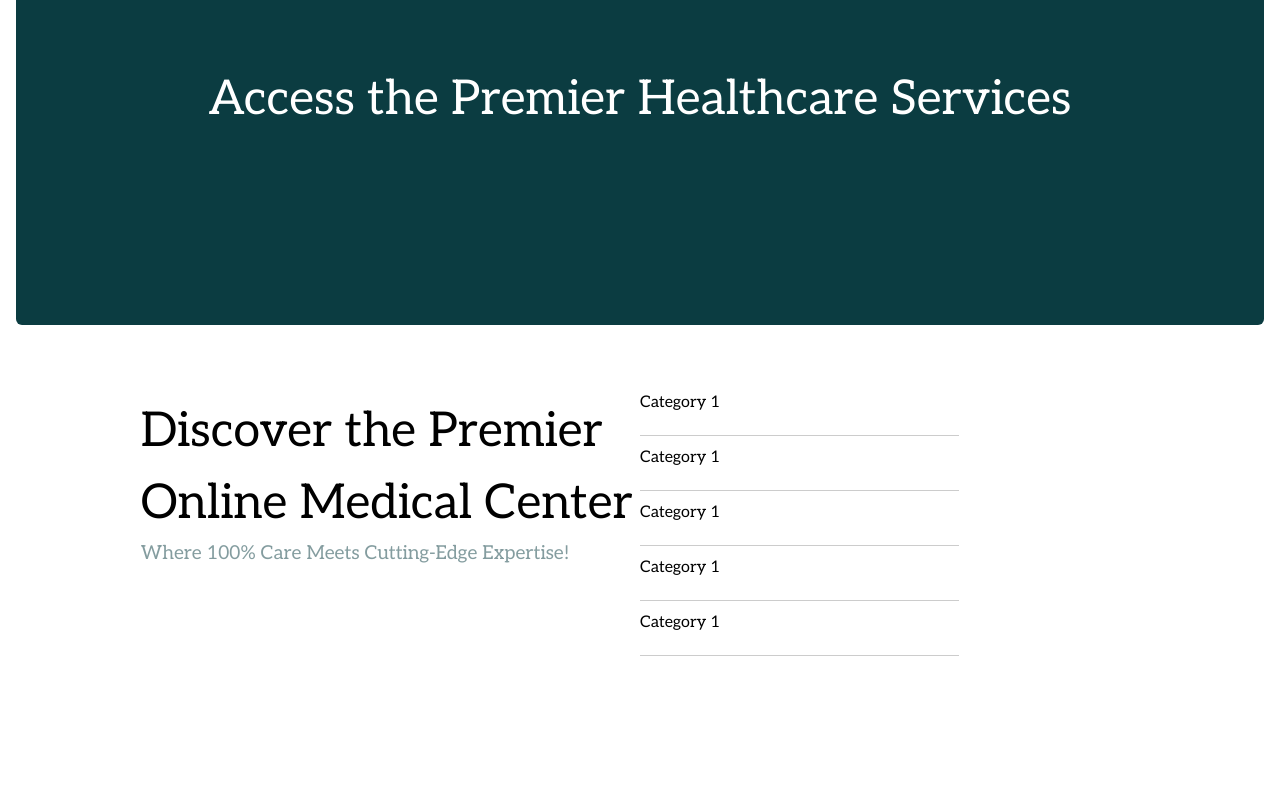
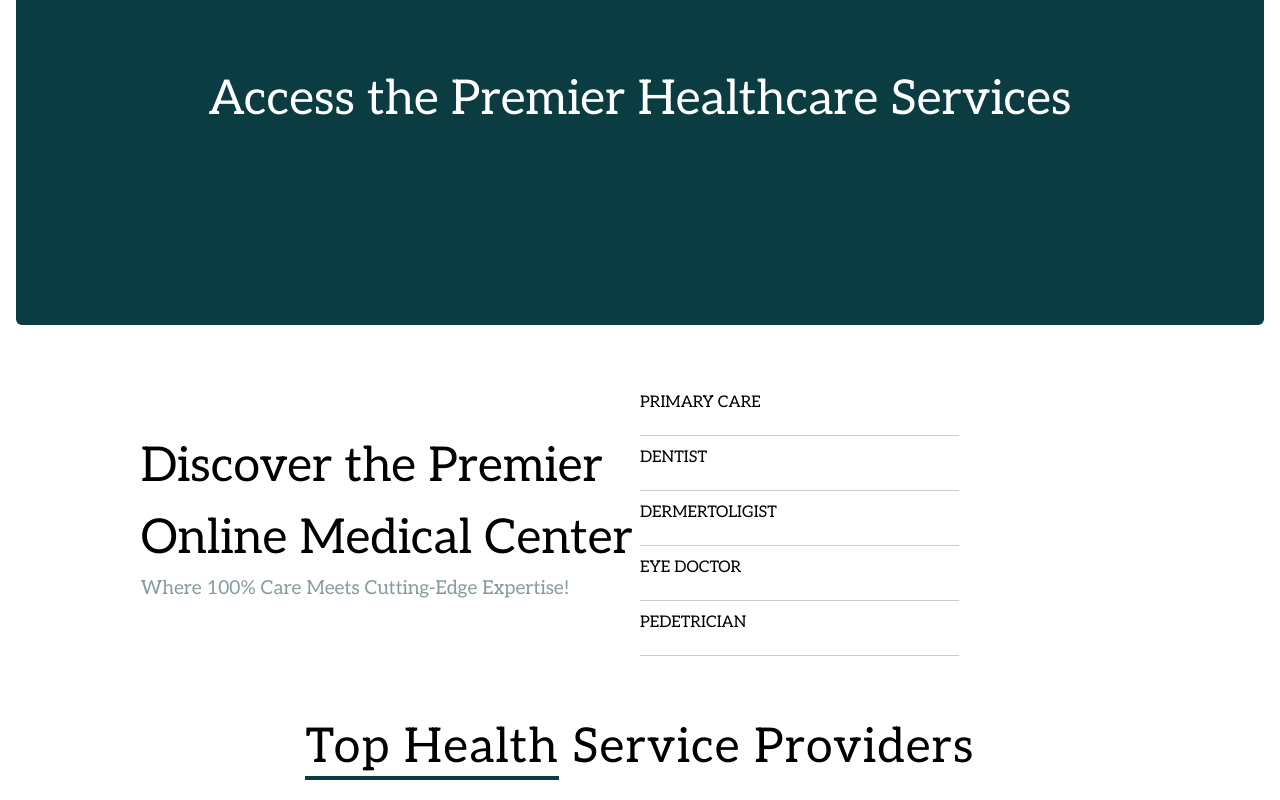
Before and after one commit to CARE-CONNECT-KENYA/care-connect-frontend, a Next.js app: page / in a window 1280 px wide. Shown: the part 209-1009 px from the top of the page. Before the commit the page ends 881 px from the top, so only its background shows below. Built offline with nearby package versions, Linux system fonts and the light colour scheme.

Commit message:
added the top healthcare section and addjusted styling

```diff
--- a/app/Components/HomeCategories.tsx
+++ b/app/Components/HomeCategories.tsx
@@ -16,19 +16,19 @@ function HomeCategories() {
         <div className={styles.categorylist}>
             <ul className={styles.categorylist}>
                 <li>
-                    Category 1
+                    PRIMARY CARE
                 </li>
                 <li>
-                    Category 1
+                    DENTIST
                 </li>
                 <li>
-                    Category 1
+                    DERMERTOLIGIST
                 </li>
                 <li>
-                    Category 1
+                    EYE DOCTOR
                 </li>
                 <li>
-                    Category 1
+                   PEDETRICIAN
                 </li>
             </ul>
 
--- /dev/null
+++ b/app/Components/HomeFaeturedlist.tsx
@@ -0,0 +1,22 @@
+import React from 'react'
+import styles from "./HomePage.module.css"
+
+function HomeFaeturedlist() {
+  return (
+    <div>
+        <div className={styles.featuredList}>
+
+          <h1>
+            <span >Top Health</span> Service Providers
+          </h1>
+
+        </div>
+
+        <div>
+            {/* Add the fetched cards from another component */}
+        </div>
+    </div>
+  )
+}
+
+export default HomeFaeturedlist
--- a/app/Components/HomePage.module.css
+++ b/app/Components/HomePage.module.css
@@ -1,3 +1,4 @@
+/* This is the header section */
 .header{
     background-color: var(--primary-color);
     height: 450px;
@@ -11,8 +12,9 @@
 .textheader{
     color: #ffffff;
     font-size: 3rem;
+}
 
-}
+/* This is the second section of the home page  */
 .categories{
     display: grid;
     grid-template-columns: repeat(auto-fit, minmax(100px, 1fr));
@@ -61,10 +63,21 @@
     font-weight: 400;
 }
 .caption{
-    margin-top: 15px;
+    margin-top: 50px;
 }
 .categorylist{
     width: 80%;
     display: grid;
 
 }
+
+/* Featured Listings section */
+
+.featuredList{
+    text-align: center;
+    font-size: 3rem;
+    letter-spacing: 1.14px;
+}
+.featuredList span{
+    border-bottom:  4px solid var(--primary-color);
+}
--- a/app/NavBar.tsx
+++ b/app/NavBar.tsx
@@ -16,7 +16,7 @@ function NavBar() {
     return (
         <nav className='flex items-center justify-between mb-3 h-14'>
             <div className='flex items-center'>
-                <Link href="/">Logo</Link>
+                <Link href="/"><h1>Care.<span>Connect</span></h1></Link>
                 <ul className='flex space-x-6 ml-6'>
                     {links.map(link =>
                         <li key={link.href}>
--- a/app/page.tsx
+++ b/app/page.tsx
@@ -1,4 +1,5 @@
 import HomeCategories from "./Components/HomeCategories";
+import HomeFaeturedlist from "./Components/HomeFaeturedlist";
 import HomeHeader from "./Components/HomeHeader";
 export default function Home() {
   return (
@@ -7,8 +8,12 @@ export default function Home() {
          <HomeHeader  />
       </div>
 
+      <div className="mb-14">
+        <HomeCategories />
+      </div>
+
       <div>
-        <HomeCategories />
+        <HomeFaeturedlist />
       </div>
 
 
```
